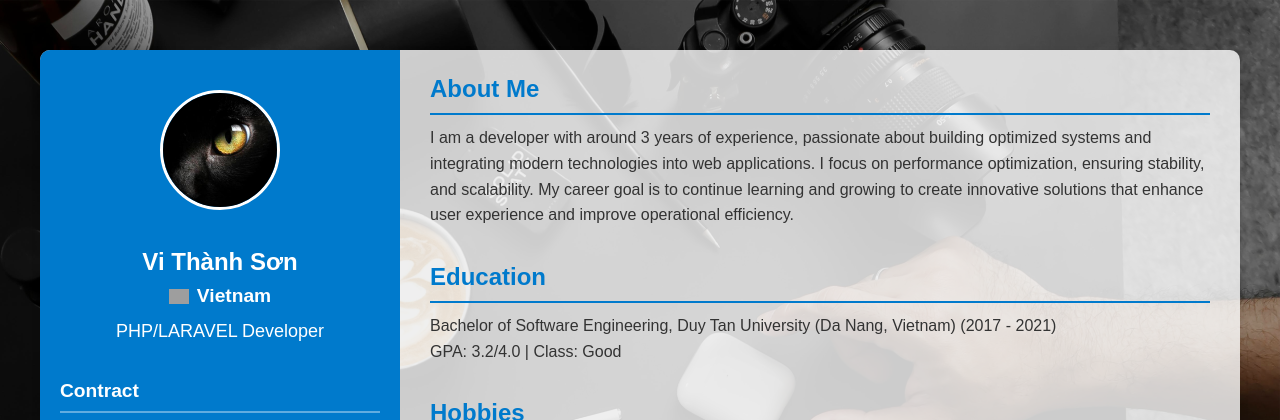
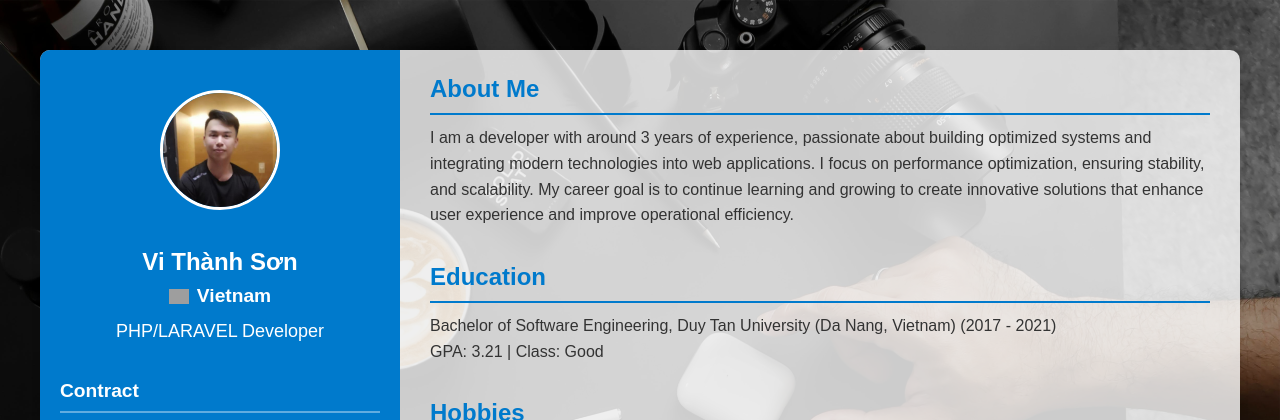
Before and after one commit to Thanhson99/CV, a plain HTML site: page index.html in a window 1280 px wide. Shown: the top 420 px of the page. Drawn offline with Linux system fonts and the light colour scheme; grey boxes are pictures that could not be loaded.

Commit message:
update image profile

```diff
--- a/index.html
+++ b/index.html
@@ -13,7 +13,7 @@
         <!-- Sidebar -->
         <aside class="sidebar">
             <div class="profile">
-                <img src="images/profile.jpeg" alt="Avatar" class="avatar">
+                <img src="images/profile.jpg" alt="Avatar" class="avatar">
                 <h1>Vi Thành Sơn</h1>
                 <div class="location">
                     <img src="https://upload.wikimedia.org/wikipedia/commons/2/21/Flag_of_Vietnam.svg" alt="Vietnam Flag" class="flag-icon">
@@ -110,7 +110,7 @@
             <section class="education">
                 <h2>Education</h2>
                 <p>Bachelor of Software Engineering, Duy Tan University (Da Nang, Vietnam) (2017 - 2021)</p>
-                <p>GPA: 3.2/4.0 | Class: Good</p>
+                <p>GPA: 3.21 | Class: Good</p>
             </section>
 
             <!-- Add this new section for hobbies -->
```
Also changed, not shown: images/profile.jpg (added).
